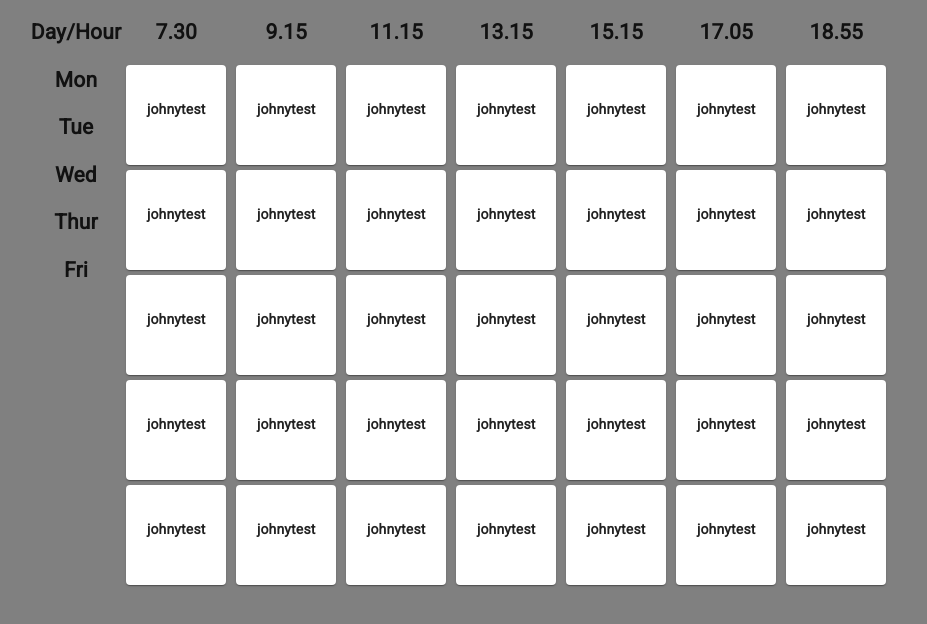
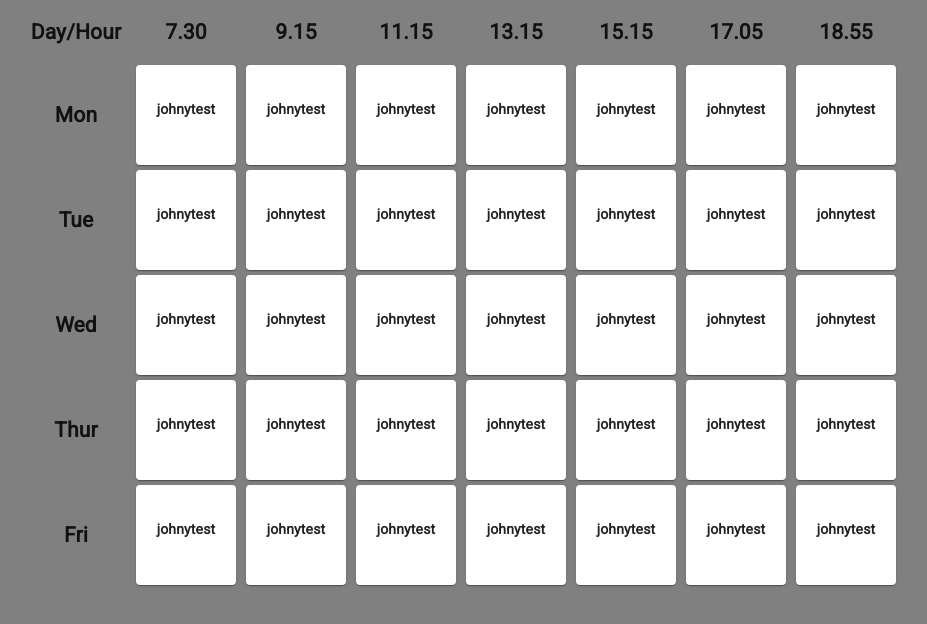
Before and after one commit to Ben0qq/Arranging-Plan-For-Lecturers-Web-App, a React (Create React App) app in the folder client/: page / in a window 1280 px wide. Both pictures are taken after a click on the button "TU KIEDYŚ BĘDZIE LOGOWANIE". Shown: the top 624 px of the page, without its empty margins (179-1106 px from the left). Built offline with nearby package versions, Linux system fonts and the light colour scheme.

Commit message:
fixed classnames

```diff
--- a/client/src/components/Calendar/Calendar.css
+++ b/client/src/components/Calendar/Calendar.css
@@ -5,10 +5,10 @@
     min-width: 100vh;
 }
 
-h2{
-    margin: 5;
-    width: 100;
-    height: 100;
+.dayName{
+    margin: 5px;
+    width: 100px;
+    height: 100px;
     text-align: center;
     display: flex;
     flex-direction: column;
```
